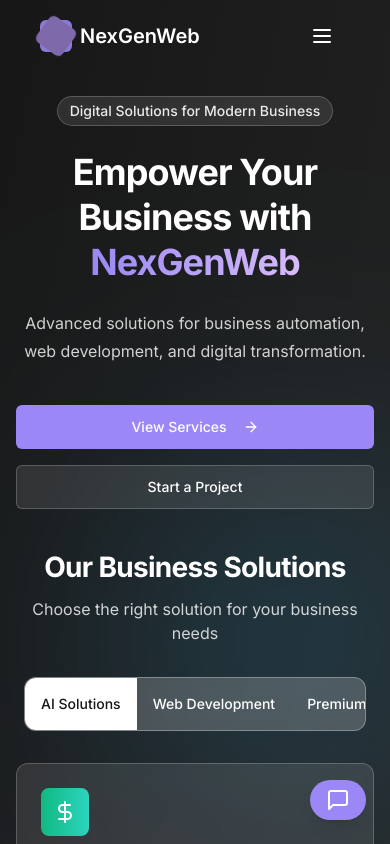
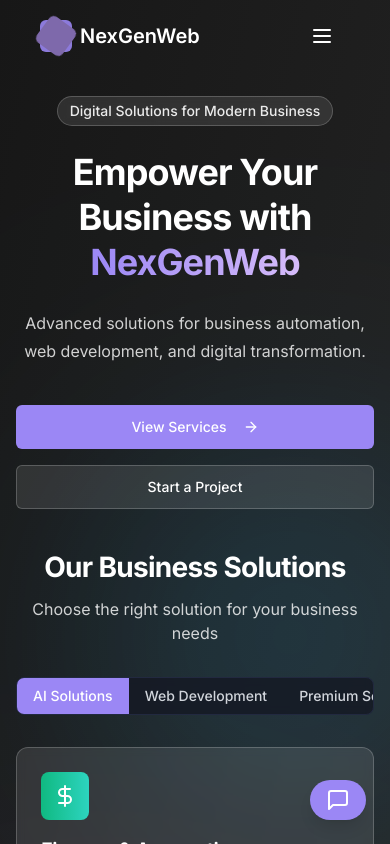
Before and after one commit to quarzasiphix/nexgenweb-90, a React (Vite) app: page / in a window 390 px wide. Shown: the top 844 px of the page. Built offline with nearby package versions, Linux system fonts and the light colour scheme.

Commit message:
Fix: Hero and Services section styling
Refactor Hero and Services sections to match styling and improve mobile responsiveness, preventing content cutoff.

```diff
--- a/src/components/Hero.tsx
+++ b/src/components/Hero.tsx
@@ -231,8 +231,7 @@ const Hero = () => {
               options={tabOptions}
               active={activeTab}
               onChange={setActiveTab}
-              variant="light"
-              className="max-w-full w-full sm:max-w-md mx-2 sm:mx-0"
+              className="max-w-full w-full sm:max-w-2xl mx-auto"
             />
           </div>
 
--- a/src/components/ui/tab-selector.tsx
+++ b/src/components/ui/tab-selector.tsx
@@ -26,24 +26,20 @@ export const TabSelector = ({
 
   return (
     <div className={cn(
-      "flex rounded-xl overflow-hidden w-full",
+      "flex rounded-lg overflow-hidden w-full",
       isLight
-        ? "bg-white/20 backdrop-blur-sm border border-white/30"
-        : "bg-[#1A1F2C] backdrop-blur-sm border border-[#2A2F3C]",
+        ? "bg-[#141824]/80 backdrop-blur-sm border border-[#222940]"
+        : "bg-[#141824]/80 backdrop-blur-sm border border-[#222940]",
       className
     )}>
       {options.map((option) => (
         <button
           key={option.id}
           className={cn(
-            "px-3 py-3 text-sm font-medium transition-all duration-200 whitespace-nowrap flex-1",
+            "px-4 py-3 text-sm font-medium transition-all duration-200 whitespace-nowrap flex-1",
             option.id === active
-              ? isLight
-                ? "bg-white text-neutral-900"
-                : "bg-[#9b87f5] text-white"
-              : isLight
-                ? "text-white hover:bg-white/20"
-                : "text-gray-300 hover:text-white hover:bg-[#2A2F3C]"
+              ? "bg-[#9b87f5] text-white"
+              : "text-gray-300 hover:bg-[#222940]/80"
           )}
           onClick={() => onChange(option.id)}
         >
--- a/src/index.css
+++ b/src/index.css
@@ -339,15 +339,15 @@ body.fast-scrolling.mobile-animations .stagger-children > * {
 
 @media (max-width: 640px) {
   .pricing-tabs [role="tab"] {
-    padding-left: 8px !important;
-    padding-right: 8px !important;
+    padding: 8px !important;
     font-size: 0.875rem !important;
   }
 
   [role="tab"], .TabSelector button {
-    padding-left: 8px !important;
-    padding-right: 8px !important;
+    padding: 8px !important;
     font-size: 0.875rem !important;
+    overflow: hidden;
+    text-overflow: ellipsis;
   }
 
   .TabSelector {
@@ -356,4 +356,9 @@ body.fast-scrolling.mobile-animations .stagger-children > * {
     margin-left: 0 !important;
     margin-right: 0 !important;
   }
+
+  .TabSelector button {
+    min-width: 0;
+    flex: 1;
+  }
 }
--- a/src/pages/ServicesPage.tsx
+++ b/src/pages/ServicesPage.tsx
@@ -215,7 +215,7 @@ const ServicesPage = () => {
               options={tabOptions}
               active={activeTab}
               onChange={setActiveTab}
-              className="max-w-full w-full sm:max-w-md mx-2 sm:mx-0"
+              className="max-w-full w-full sm:max-w-2xl mx-auto"
             />
           </div>
 
```
